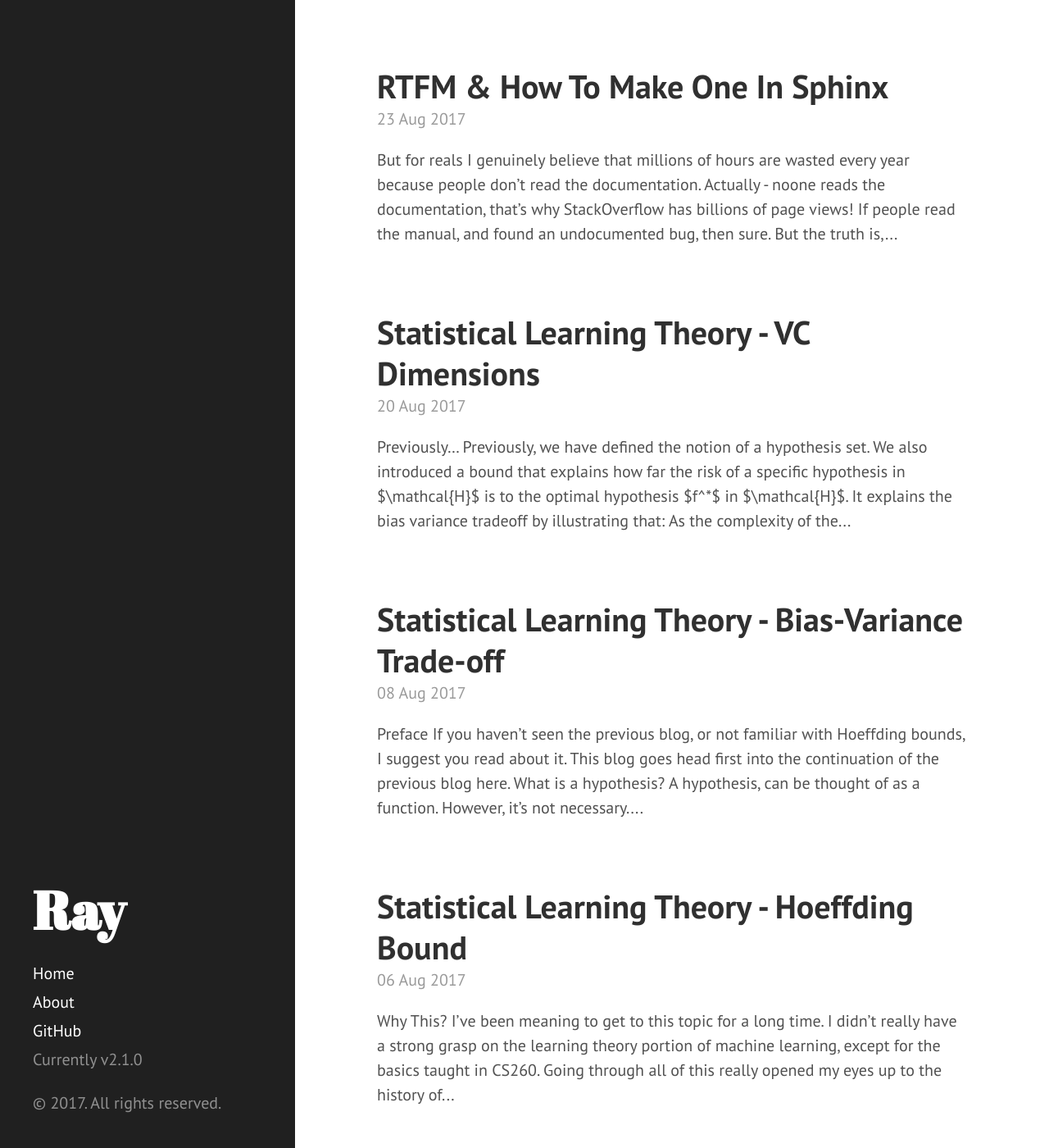
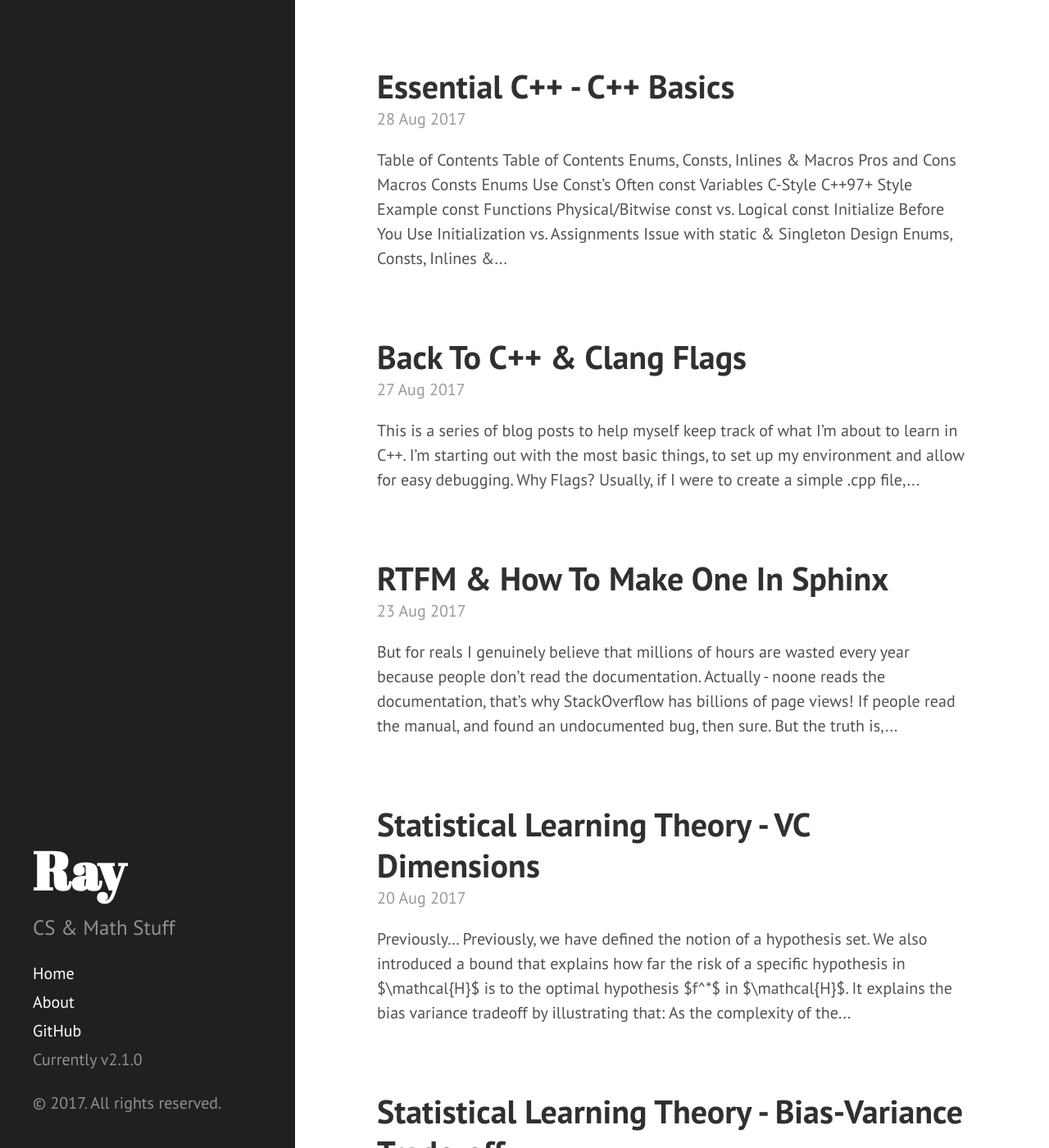
Before and after one commit to OneRaynyDay/oneraynyday.github.io, a Jekyll site: the page built from index.html, in a window 1280 px wide and 1400 px high. Shown: the whole window at 82% size. Built offline with Jekyll 4.4.1, drawn with Linux system fonts in a browser that asks for light colours; Markdown is read by kramdown in place of the engine named in the settings; the list of posts is cut into pages by our own code; some of the changed lines change nothing that is shown; some of the changed text lies outside the part shown.

Commit message:
Updating files

````diff
--- a/_config.yml
+++ b/_config.yml
@@ -1,5 +1,5 @@
 # Dependencies
-markdown:         redcarpet
+markdown:         kramdown
 highlighter:      pygments
 
 # Permalinks
@@ -8,7 +8,7 @@ permalink:        pretty
 # Setup
 title:            Ray
 tagline:          'UCLA CS'
-description:      ' '
+description:      'CS & Math Stuff'
 url:              http://oneraynyday.github.io
 baseurl:          ''
 
--- /dev/null
+++ b/_posts/2017-08-27-C++-Flags.md
@@ -0,0 +1,35 @@
+---
+published: true
+title: Back To C++ & Clang Flags
+layout: default
+---
+
+This is a series of blog posts to help myself keep track of what I'm about to learn in C++. I'm starting out with the most basic things, to set up my environment and allow for easy debugging.
+
+# Why Flags?
+
+Usually, if I were to create a simple `.cpp` file, I would compile like this:
+
+```
+~ $ g++ helloworld.cpp
+~ $ ./a.out
+hello world!
+```
+
+But if we got multiple cpp files in the same place, compiling into different binaries, this would get confusing. It's better to do:
+
+```
+~ $ g++ helloworld.cpp -o helloworld
+~ $ ./helloworld
+hello world!
+```
+
+If we had multiple c++ files to import, we would have this:
+
+```
+~ $ g++ helloworld.cpp helper.cpp -o helloworld
+~ $ ./helloworld
+hello world!
+```
+
+Now, this is about all that I used to use during C++ development. **This is what 90% of people in college do, but apparently this isn't the case in the workplace.** The workplace uses a bucketload of flags to allow for debugging, custom compiler instructions, enforcing security, etc.
--- /dev/null
+++ b/_posts/2017-08-28-Essential-C++-1.md
@@ -0,0 +1,247 @@
+---
+published: true
+title: Essential C++ - C++ Basics
+layout: default
+---
+
+# Table of Contents
+
+* TOC
+{:toc}
+
+# Enums, Consts, Inlines & Macros
+
+## Pros and Cons
+
+### Macros
+(e.g. `#define C 1.5`)
+
++ *pro*: Does not allow for dereferencing.
++ *con*: Symbol table will not include macro "variables", no scope to macros as it is globally defined,  crazy behavior when not written properly.
+
+**When should we use macros?** (Not often)
+
++ When we don't want something to be dereferenced.
++ Is a _very_ simple constant. (But even then, refer to **enums**)
+
+**When should we _not_ use macros?** (Most of the time)
+
++ Trying to define a quick function:
+```c++
+#define MAX(a, b) f((a) > (b) ? (a) : (b))
+```
+    + If passing in `MAX(++a, b)`, `a` _could be incremented twice!_
+    + A good alternative is an **inline function**:
+
+```c++
+template <typename T>
+inline void max(const T& a, const T& b){
+    return f(a > b ? a : b);
+}
+```
+
++ If we ever want to inspect the _symbol name_.
+
+---
+
+### Consts
+
+(e.g. `const int x = 3;`)
++ *pro*: Is in the symbol table, has scope.
++ *con*: Allows for dereferencing.
+
+**When should we use consts?**
+
++ When we know that it won't be dereferenced ever
++ Nowadays is a pretty safe choice in general
+
+**When should we not use constants?**
+
++ When we have a lot of _related_ variables. We should then use an enum.
+
+---
+
+### Enums
+
+(e.g. enum { x = 3 };)
++ *pro*: Has the same properties as const, except doesn't allow dereferencing
++ *con*: None really?
+
+**When should we use enums?**
+
++ All the time? I don't see why not. Maybe the syntax is a little clunkier than `const`'s.
+
+---
+
+# Use `Const`'s Often
+
+Here are some ways to use them:
+
+## `const` Variables
+
+### C-Style
+
+```c++
+char *p; // non const ptr, data
+const char *p; // non-const pointer, const data
+char * const p; // const pointer, non-const data
+const char * const p; // const pointer, data
+```
+
+Rule of thumb:
+
++ `const` before the star modifies the type.
++ `const` after the star modifies the pointer.
+
+### C++97+ Style
+
+```c++
+typedef std::vector<int> v;
+
+const v::iterator iter <= const pointer, non-const data
+
+v::const_iterator iter <= non-const pointer, const data
+```
+
+Rule of thumb:
+
++ `const` iterator modifies the pointer.
++ `const_iterator` modifies the data.
+
+#### Example
+
+```c++
+const Rational operator*(const Rational& lhs, const Rational& rhs);
+```
+
+Means constant Rational returned from the `*` operator. Why does the result need to be constant? Because we could avoid:
+
+```c++
+(a*b) = c;
+```
+
+## `const` Functions
+
+`const` functions are useful for the purpose of overloading:
+
+```c++
+class Bar{
+    const char& foo() const; //const function, returns const char&.
+
+    char& foo(); //function, returns char&
+};
+```
+
+`const` functions inside classes cannot change the class members. By creating a class `Foo f`, we can call the non-const version of `foo()`, meanwhile `const Foo f` uses the const `foo()`.
+
+A way to allow for **reduced code duplication between const and non-const equivalents**, one can do the following:
+
+```c++
+class Bar{
+private:
+    char c;
+public:
+    const char& foo() const{
+        return c;
+    }
+    char& foo(){
+        /* Reuse code from foo() const: */
+        // removes const'ness
+        return const_cast<char&>(
+            // calls foo() const
+            static_cast<const Bar&>(*this).foo()
+        );
+    }
+};
+```
+
+## Physical/Bitwise `const` vs. Logical `const`
+
+**Physical**:
+
++ declared constant if the member functions do not modify any members.
+
+**Logical(Recommended)**:
+
++ allowed to change elements, but must be invisible to the client. `const`ness is only perceived by the user.
++ uses keyword `mutable` in front of variables, like `mutable int x;` to allow changeable class members even when `const` class instance.
+
+# Initialize Before You Use
+
+For **non-member, built-in types**, manually initialize:
+
+```
+int x = 0; // manual
+char* cs = "hello world!"; // manual
+```
+
+For **anything else, the onus is on the constructor**.
+
+### Initialization vs. Assignments
+
+```
+/* Example of ASSIGNMENTS */
+Foo::Foo(int x, char* s){
+    // Assigned DURING constructor
+    x_ = x;
+    s_ = s;
+}
+```
+Here, it's using the assignment operator `=`, to call the copy constructor. It calls this function: `Foo& operator=(const Foo& rhs) {  ... ; return *this; }`
+
+```
+/* Example of INITIALIZATION */
+Foo::Foo(int x, char* s) :
+x_(x), s_(s)
+{
+    // Initialization BEFORE constructor
+}
+```
+
+Here, it's directly passing in x and s as arguments of the copy constructors, which is this: `Foo::Foo(const Foo& rhs) : ... { ... }`
+
+The crucial difference here is that **assignments call the constructor of those objects first, and then we re-assign. This is a waste of resources compared to initialization with the arguments.**
+
+In addition, `const` variables cannot be **assigned**. They must be **initialized**, forcing them to have a value inside the initializer list.
+
+## Issue with `static` & Singleton Design
+
+If you have two files compiled in 2 different `.so` files like:
+
+```c++
+//f1.cpp
+class Foo{
+...
+}
+
+extern Foo foo; // allows any other cpp file to use it. Static non-local.
+```
+
+```c++
+//f2.cpp
+class Bar{
+int x = foo.num();
+...
+}
+
+Bar bar(); // uses foo.num()! Static non-local.
+```
+
+We have an issue here. We don't know which order these objects are loaded.
+
+Thus, we should implicitly define an order. We obviously want foo to **exist** when we call `foo.num()`, so we should define it in a static function:
+
+```c++
+//f1.cpp
+Foo& foo(){ // Remind you of singleton by any chance?
+    static Foo foo;
+    return foo;
+}
+```
+
+```c++
+//f2.cpp
+...
+int x = foo().num();
+```
+This way, calling the function will be first, then we will be forced to create `foo` before `bar` is initialized statically.
````
